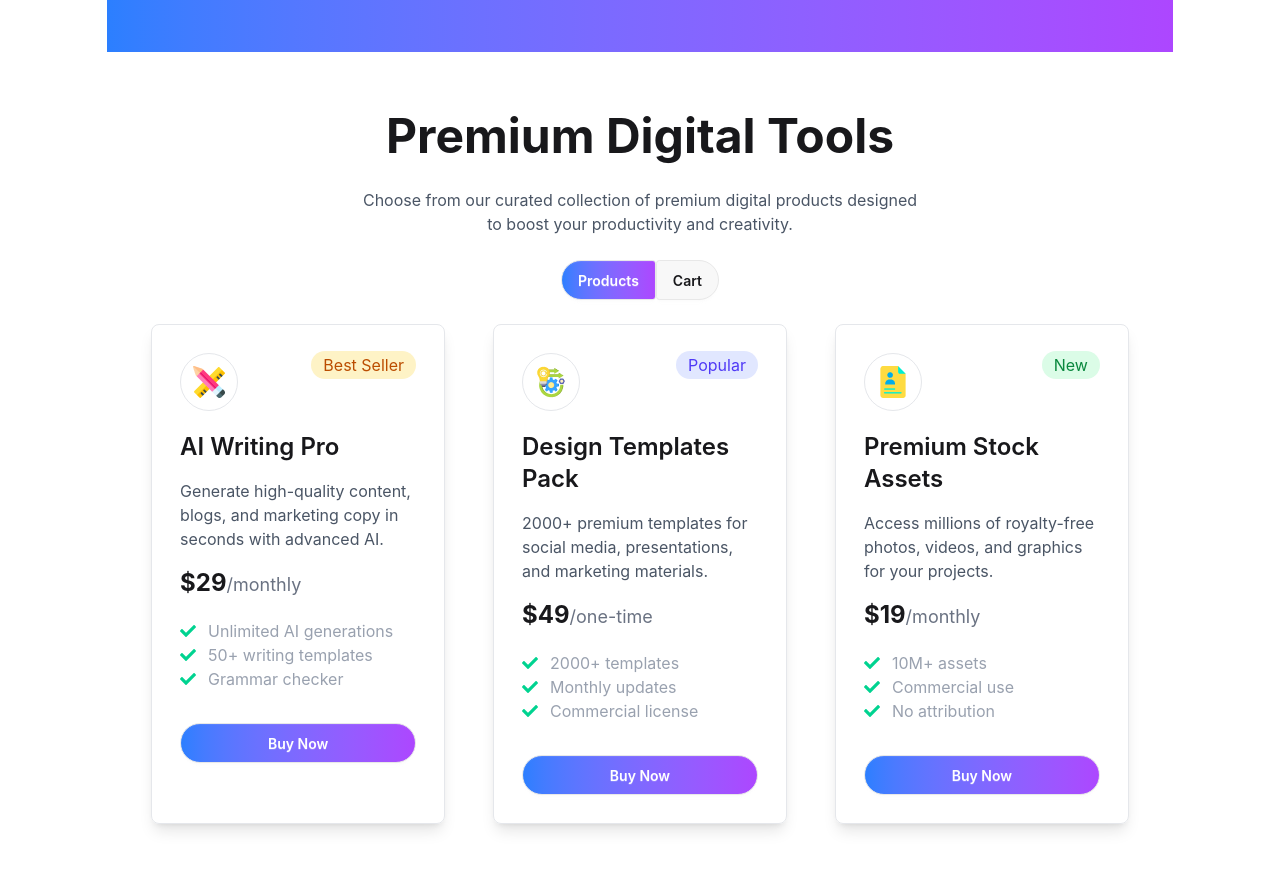
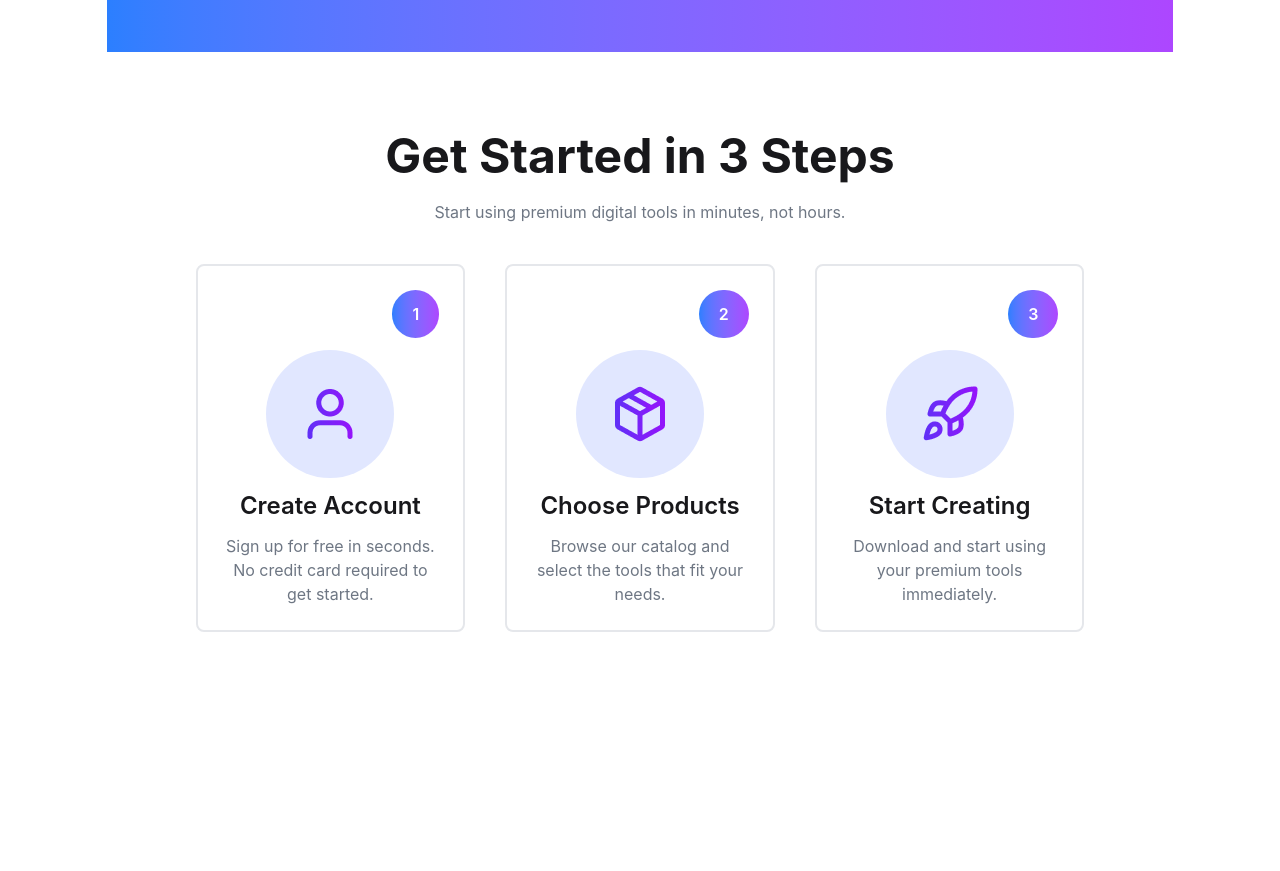
Before and after one commit to SaiedAlMasud/Digitools, a React (Vite) app: page / in a window 1280 px wide. Shown: the part 940-1811 px from the top of the page. After the commit the page ends 1652 px from the top, so only its background shows below. Built offline with nearby package versions, Linux system fonts and the light colour scheme.

Commit message:
tutorial section design completed

```diff
--- a/src/App.jsx
+++ b/src/App.jsx
@@ -4,6 +4,7 @@ import './App.css'
 import BannerSection from './components/bannerSection/BannerSection'
 import StatsSection from './components/statsSection/StatsSection'
 import ToolsSection from './components/PremiumToolsSection/ToolsSection'
+import TutorialSection from './components/tutorialSection/TutorialSection'
 
 const fetchTools = async () => {
   const res = await fetch("/data.json");
@@ -17,9 +18,13 @@ function App() {
       <Navbar />
       <BannerSection />
       <StatsSection />
-      <Suspense fallback={<div>Loading tools...</div>}>
+      {/*
+      <Suspense fallback={<h1 className="text-4xl font-bold text-center text-error mt-10">Loading tools...</h1>}>
         <ToolsSection toolsPromise={toolsPromise} />
       </Suspense>
+      */}
+
+      <TutorialSection />
 
     </div>
   )
--- /dev/null
+++ b/src/components/tutorialSection/TutorialSection.jsx
@@ -0,0 +1,59 @@
+import React from "react";
+function TutorialSection() {
+    return (
+        <div className="my-20">
+            <div className="text-center space-y-5">
+                <h1 className="text-5xl font-bold">
+                    Get Started in 3 Steps
+                </h1>
+                <p className="text-[16px] text-gray-600 opacity-80">
+                    Start using premium digital tools in minutes, not hours.
+                </p>
+            </div>
+            <div className="grid grid-cols-3 gap-10 w-10/12 mx-auto mt-10">
+
+                <div className="text-center space-y-3 border-2 border-gray-200 rounded-lg p-6">
+                    <div className="flex justify-end">
+                        <span className="py-3 px-5 text-[16px] font-semibold bg-linear-to-r from-blue-500 to-purple-500 text-white rounded-full">1</span>
+                    </div>
+                    <div className="p-7 bg-[#E1E7FF] rounded-full flex justify-center items-center w-32 h-32 mx-auto">
+                        <img src="/src/assets/user.png" alt="Create Account" />
+                    </div>
+                    <h1 className="text-2xl font-semibold">Create Account</h1>
+                    <p className="text-[16px] text-gray-600 opacity-80">
+                        Sign up for free in seconds. No credit card required to get started.
+                    </p>
+                </div>
+
+                <div className="text-center space-y-3 border-2 border-gray-200 rounded-lg p-6">
+                    <div className="flex justify-end">
+                        <span className="py-3 px-5 text-[16px] font-semibold bg-linear-to-r from-blue-500 to-purple-500 text-white rounded-full">2</span>
+                    </div>
+                    <div className="p-7 bg-[#E1E7FF] rounded-full flex justify-center items-center w-32 h-32 mx-auto">
+                        <img src="/src/assets/package.png" alt="Create Account" />
+                    </div>
+                    <h1 className="text-2xl font-semibold">Choose Products</h1>
+                    <p className="text-[16px] text-gray-600 opacity-80">
+                        Browse our catalog and select the tools that fit your needs.
+                    </p>
+                </div>
+
+                <div className="text-center space-y-3 border-2 border-gray-200 rounded-lg p-6">
+                    <div className="flex justify-end">
+                        <span className="py-3 px-5 text-[16px] font-semibold bg-linear-to-r from-blue-500 to-purple-500 text-white rounded-full">3</span>
+                    </div>
+                    <div className="p-7 bg-[#E1E7FF] rounded-full flex justify-center items-center w-32 h-32 mx-auto">
+                        <img src="/src/assets/rocket.png" alt="Create Account" />
+                    </div>
+                    <h1 className="text-2xl font-semibold">Start Creating</h1>
+                    <p className="text-[16px] text-gray-600 opacity-80">
+                        Download and start using your premium tools immediately.
+                    </p>
+                </div>
+
+
+            </div>
+        </div>
+    );
+}
+export default TutorialSection;
```
